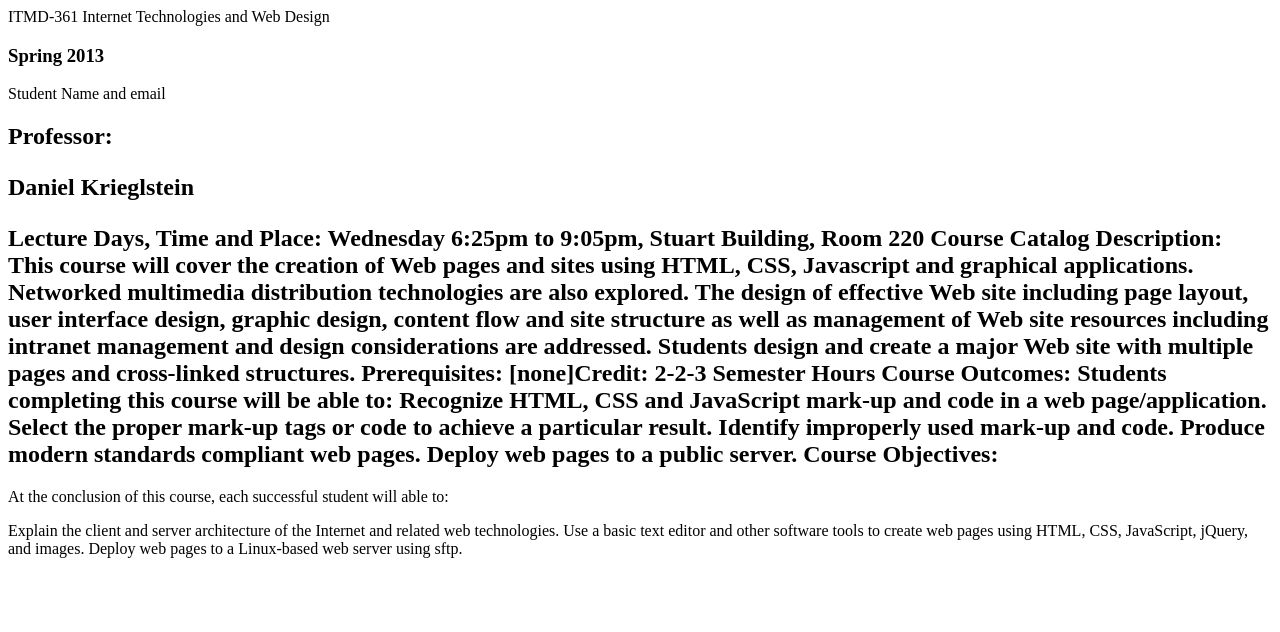
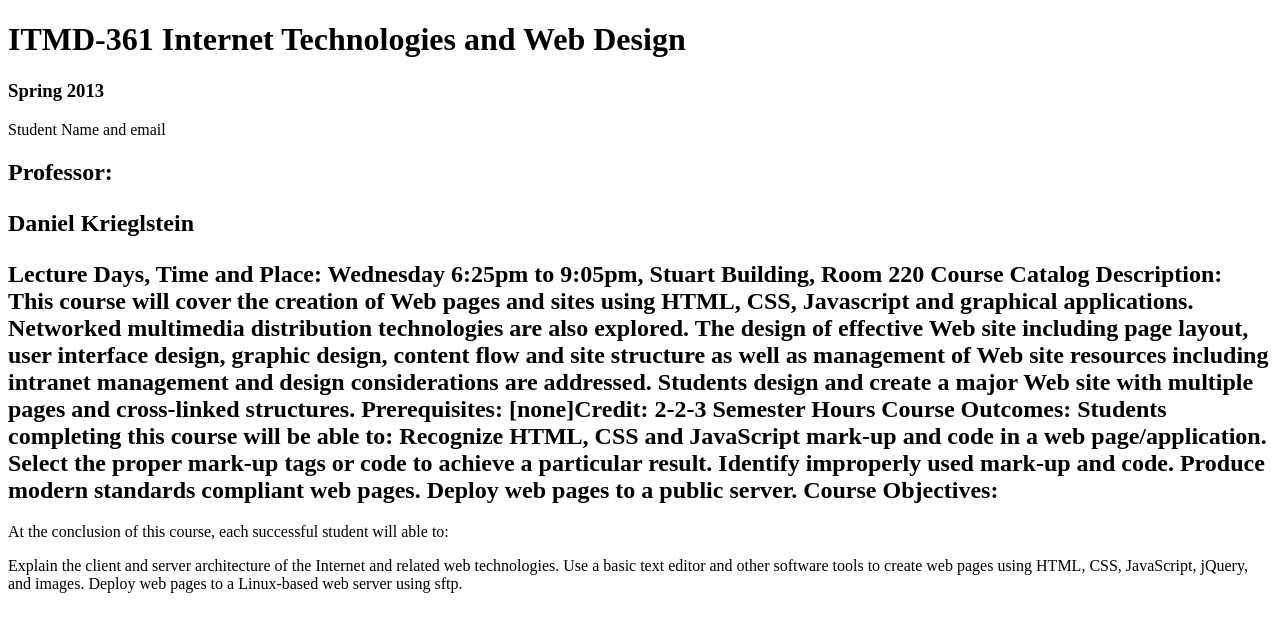
Before and after one commit to lbollenbacher/ITMD361-Lab2, a plain HTML site: page index.html in a window 1280 px wide. Drawn offline with Linux system fonts and the light colour scheme.

Commit message:
Update index.html

```diff
--- a/index.html
+++ b/index.html
@@ -1,9 +1,9 @@
 <!DOCTYPE html>
 <html lang="en">
-<head1>
+<h1>
 <meta charset="UTF-8">
 <title>ITMD-361 Internet Technologies and Web Design</title>
-ITMD-361 Internet Technologies and Web Design</head1>
+ITMD-361 Internet Technologies and Web Design</h1>
 <h3>Spring 2013</h3>
 <p>Student Name and email</p>
 <h2>Professor:
```
